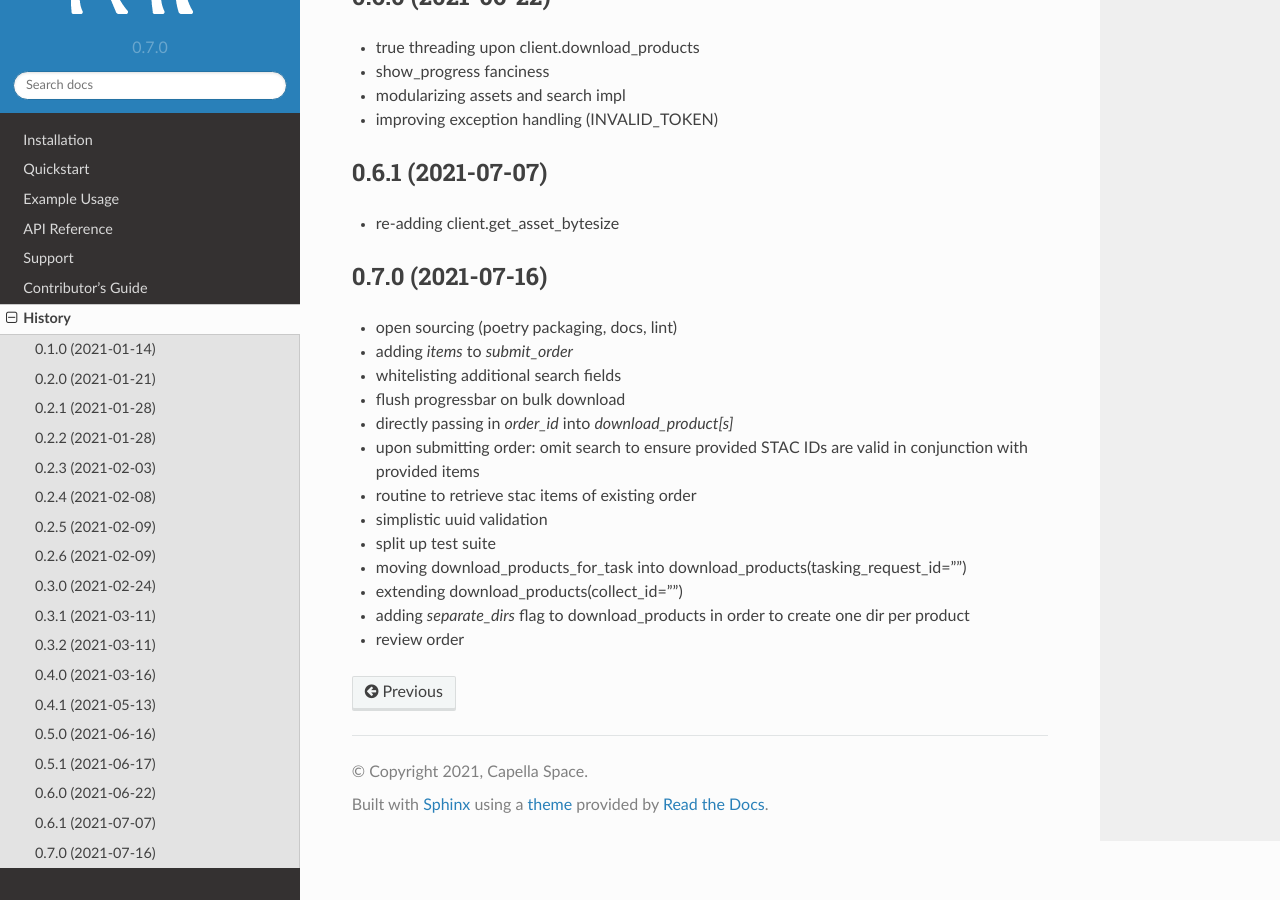
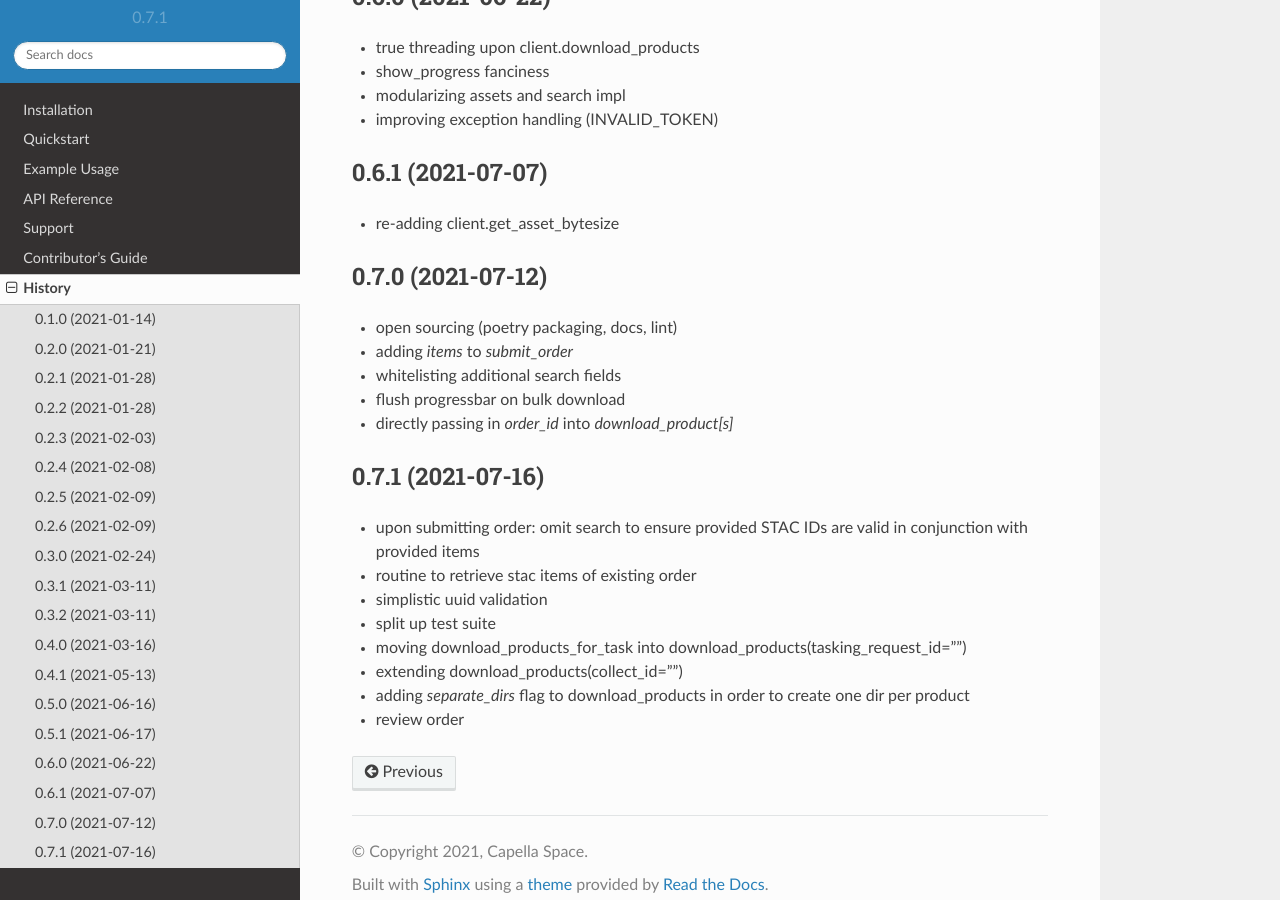
Before and after one commit to capellaspace/console-client, a Sphinx documentation site: the page built from docs/pages/changelog.rst, in a window 1280 px wide and 900 px high, scrolled down 2004 px. Built offline with Sphinx 7.4.7 and the Read the Docs theme 2.0.0, drawn with Linux system fonts in a browser that asks for light colours.

Commit message:
0.7.1 release prep

```diff
--- a/capella_console_client/version.py
+++ b/capella_console_client/version.py
@@ -1 +1 @@
-__version__ = "0.7.0"
+__version__ = "0.7.1"
--- a/docs/pages/changelog.rst
+++ b/docs/pages/changelog.rst
@@ -111,7 +111,7 @@ History
 * re-adding client.get_asset_bytesize
 
 
-0.7.0 (2021-07-16)
+0.7.0 (2021-07-12)
 ------------------
 
 * open sourcing (poetry packaging, docs, lint)
@@ -119,6 +119,10 @@ History
 * whitelisting additional search fields
 * flush progressbar on bulk download
 * directly passing in `order_id` into `download_product[s]`
+
+
+0.7.1 (2021-07-16)
+------------------
 * upon submitting order: omit search to ensure provided STAC IDs are valid in conjunction with provided items
 * routine to retrieve stac items of existing order
 * simplistic uuid validation
--- a/pyproject.toml
+++ b/pyproject.toml
@@ -1,6 +1,6 @@
 [tool.poetry]
 name = "capella-console-client"
-version = "0.7.0"
+version = "0.7.1"
 description = "Python SDK for api.capellaspace.com (search, order, download)"
 authors = ["Thomas Beyer <thomas.beyer@capellaspace.com>"]
 repository = "https://github.com/capellaspace/console-client"
```
